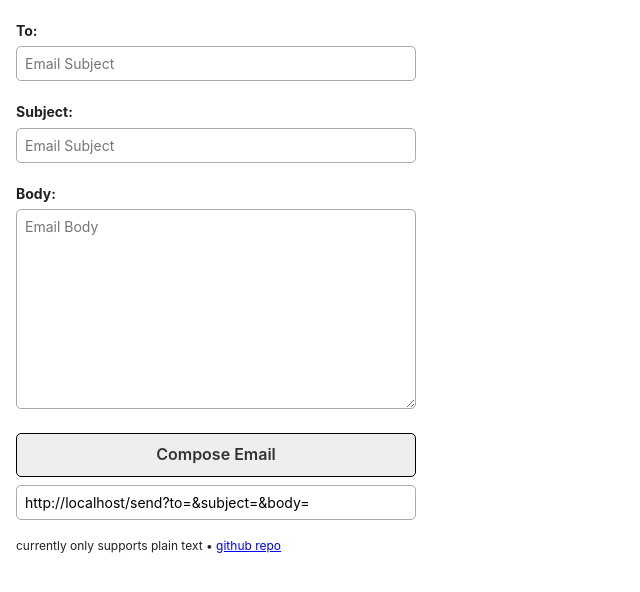
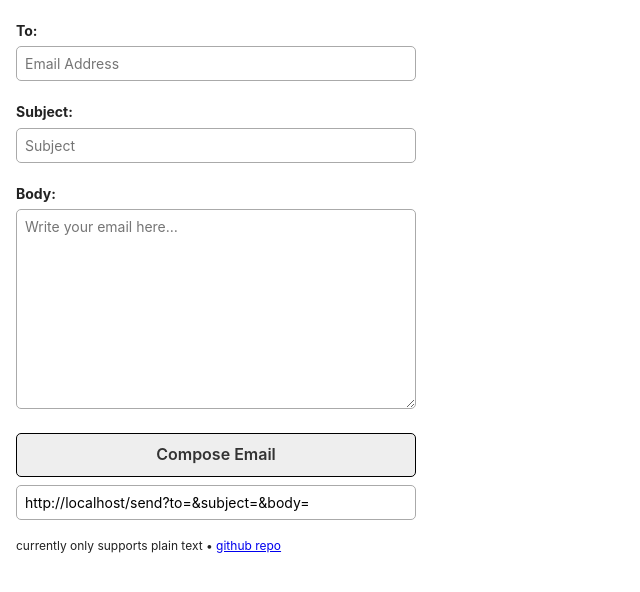
Before and after one commit to huntercaron/email-template, a Next.js app: page / in a window 1280 px wide. Shown: the top 592 px of the page, without its empty margins (0-640 px from the left). Built offline with nearby package versions, Linux system fonts and the light colour scheme.

Commit message:
clean up

```diff
--- a/pages/index.tsx
+++ b/pages/index.tsx
@@ -2,6 +2,12 @@ import Head from "next/head"
 import { useState, useEffect } from "react"
 import { useURLState, createMailToLink, createURLParamString } from "../utils"
 import { GlobalStyle } from "../utils/globalStyle"
+
+/*
+    TODO
+    add URL shortening
+    add 'clear email' button
+*/
 
 export default function Home() {
     // data fields bound to URL
@@ -28,27 +34,24 @@ export default function Home() {
                 <h4>To:</h4>
                 <input
                     type="text"
-                    placeholder="Email Subject"
+                    placeholder="Email Address"
                     value={to}
                     onChange={(e) => setTo(e.target.value)}
-                    className="card"
                 />
 
                 <h4>Subject:</h4>
                 <input
                     type="text"
-                    placeholder="Email Subject"
+                    placeholder="Subject"
                     value={subject}
                     onChange={(e) => setSubject(e.target.value)}
-                    className="card"
                 />
 
                 <h4>Body:</h4>
                 <textarea
-                    placeholder="Email Body"
+                    placeholder="Write your email here…"
                     value={body}
                     onChange={(e) => setBody(e.target.value)}
-                    className="card"
                 />
 
                 <a className="button" href={mailLink}>
@@ -63,7 +66,11 @@ export default function Home() {
 
             <footer>
                 currently only supports plain text •{" "}
-                <a href="https://github.com/huntercaron/email-template">
+                <a
+                    href="https://github.com/huntercaron/email-template"
+                    target="_blank"
+                    rel="noopener noreferrer"
+                >
                     github repo
                 </a>
             </footer>
--- a/pages/send.tsx
+++ b/pages/send.tsx
@@ -27,7 +27,7 @@ export default function Send() {
 
     return (
         <main>
-            <p>Your email client should open</p>
+            <p>Your email client should now open</p>
             <p>
                 You can <a href={mailLink}>click here</a> to try again.
                 <br /> (This may not work directly in the twitter browser)
```
